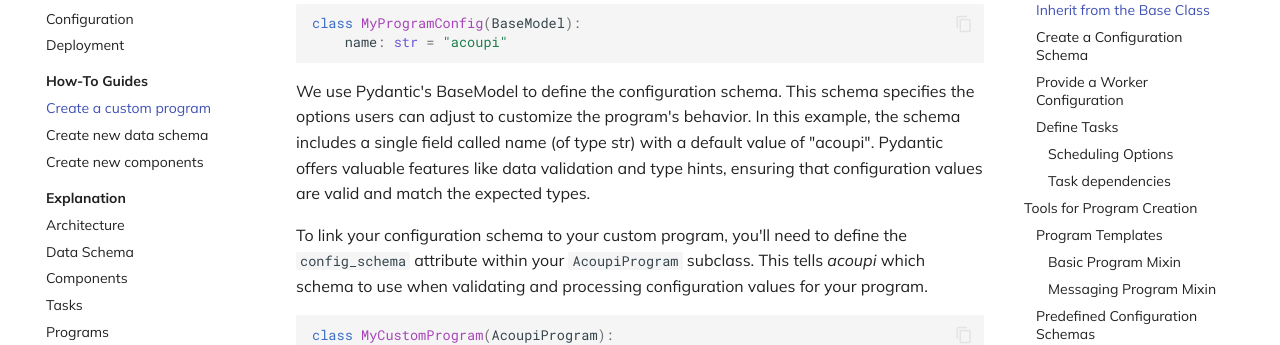
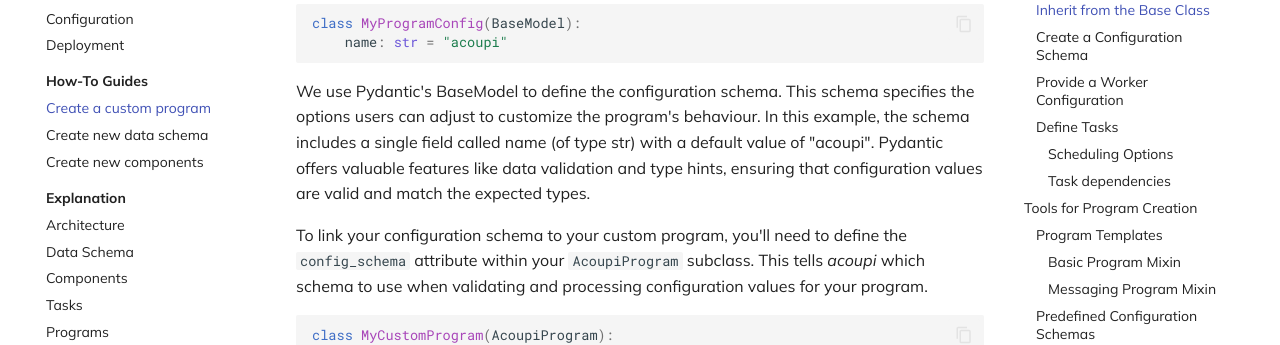
Before and after one commit to acoupi/acoupi, an MkDocs documentation site: the page built from docs/howtoguide/programs.md, in a window 1280 px wide and 900 px high, scrolled down 2084 px. Shown: the part 179-524 px from the top of the window. Built offline with MkDocs 1.6.1 and Material for MkDocs 9.7.7, drawn with Linux system fonts in a browser that asks for light colours; some of the changed text lies outside the part shown.

````diff
--- a/docs/howtoguide/programs.md
+++ b/docs/howtoguide/programs.md
@@ -85,7 +85,7 @@ class MyProgramConfig(BaseModel):
 ```
 
 We use Pydantic's BaseModel to define the configuration schema.
-This schema specifies the options users can adjust to customize the program's behavior.
+This schema specifies the options users can adjust to customize the program's behaviour.
 In this example, the schema includes a single field called name (of type str) with a default value of "acoupi".
 Pydantic offers valuable features like data validation and type hints, ensuring that configuration values are valid and match the expected types.
 
@@ -240,7 +240,7 @@ _acoupi_ offers several approaches to simplify and accelerate the creation of cu
 - **Task Templates**: Employ templates for frequently used tasks, such as recording audio or sending data, as building blocks for your program.
 - **Component Selection**: Modify existing tasks by replacing default components with alternatives or custom implementations to tailor functionality.
 
-Now we will explore each of these methods, giving insight into how to create custom programs within the acoupi framework.
+Now we will explore each of these methods, giving insight into how to create custom programs within the _acoupi_ framework.
 
 ### Program Templates
 
@@ -293,7 +293,7 @@ class ExpandedConfigurations(BasicConfiguration):
     # ... your additional fields ...
 ```
 
-While the `BasicProgramMixin` provides a solid foundation, you can further customize its behavior by overriding specific methods.
+While the `BasicProgramMixin` provides a solid foundation, you can further customize its behaviour by overriding specific methods.
 For instance, you can modify the recording conditions to control when audio recording occurs:
 
 ```python
@@ -408,7 +408,7 @@ _acoupi_ provides a collection of predefined schemas for common components:
 
 These predefined schemas are further grouped into higher-level schemas for broader functionalities:
 
-1. [**BasicConfiguration**][acoupi.programs.templates.BasicConfiguration]: This schema combines MicrophoneConfig, PathsConfiguration, and RecordingConfiguration, providing all the essential configurations for a basic acoupi program.
+1. [**BasicConfiguration**][acoupi.programs.templates.BasicConfiguration]: This schema combines MicrophoneConfig, PathsConfiguration, and RecordingConfiguration, providing all the essential configurations for a basic _acoupi_ program.
 
 2. [**MessagingConfigMixin**][acoupi.programs.templates.MessagingConfigMixin]: This schema includes the necessary configurations for using the MessagingProgramMixin, enabling message sending capabilities in your programs.
 
````
Also changed, not shown: other parts of docs/howtoguide/programs.md (+1 -1 lines).
